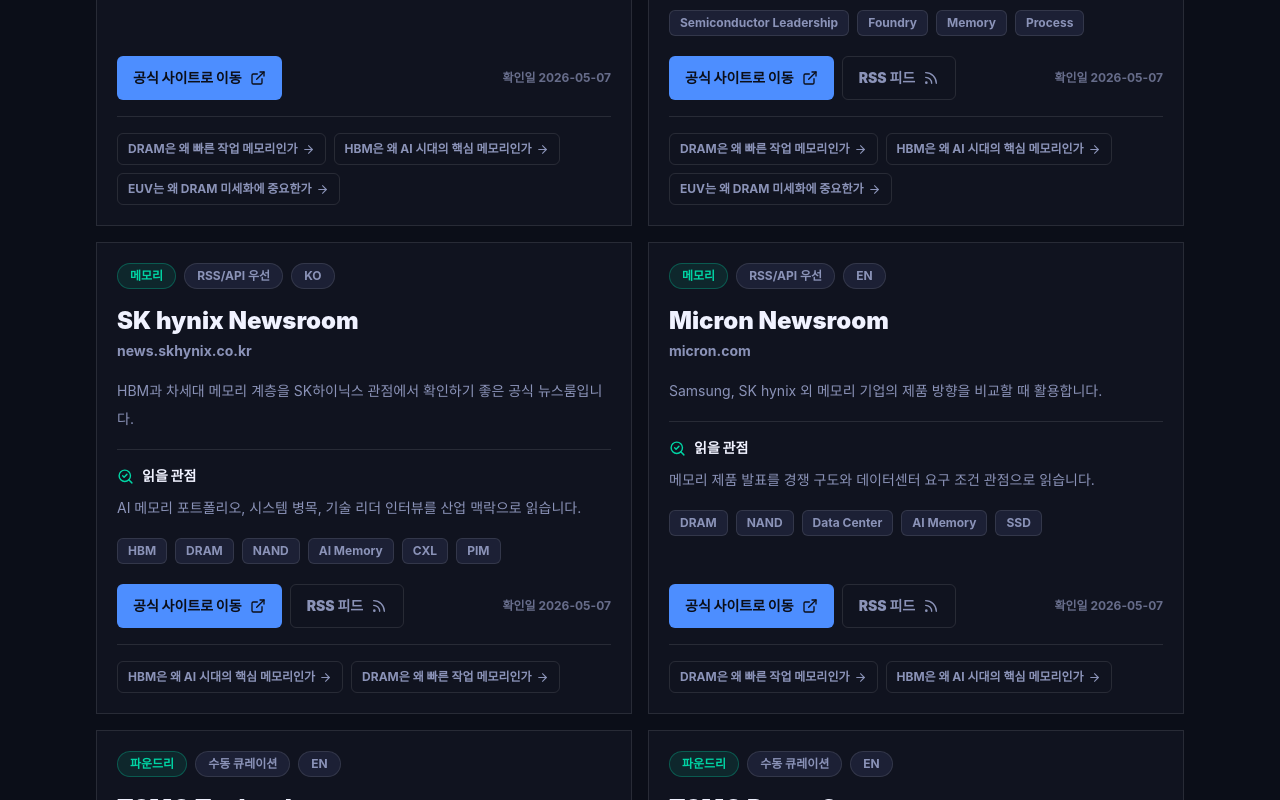
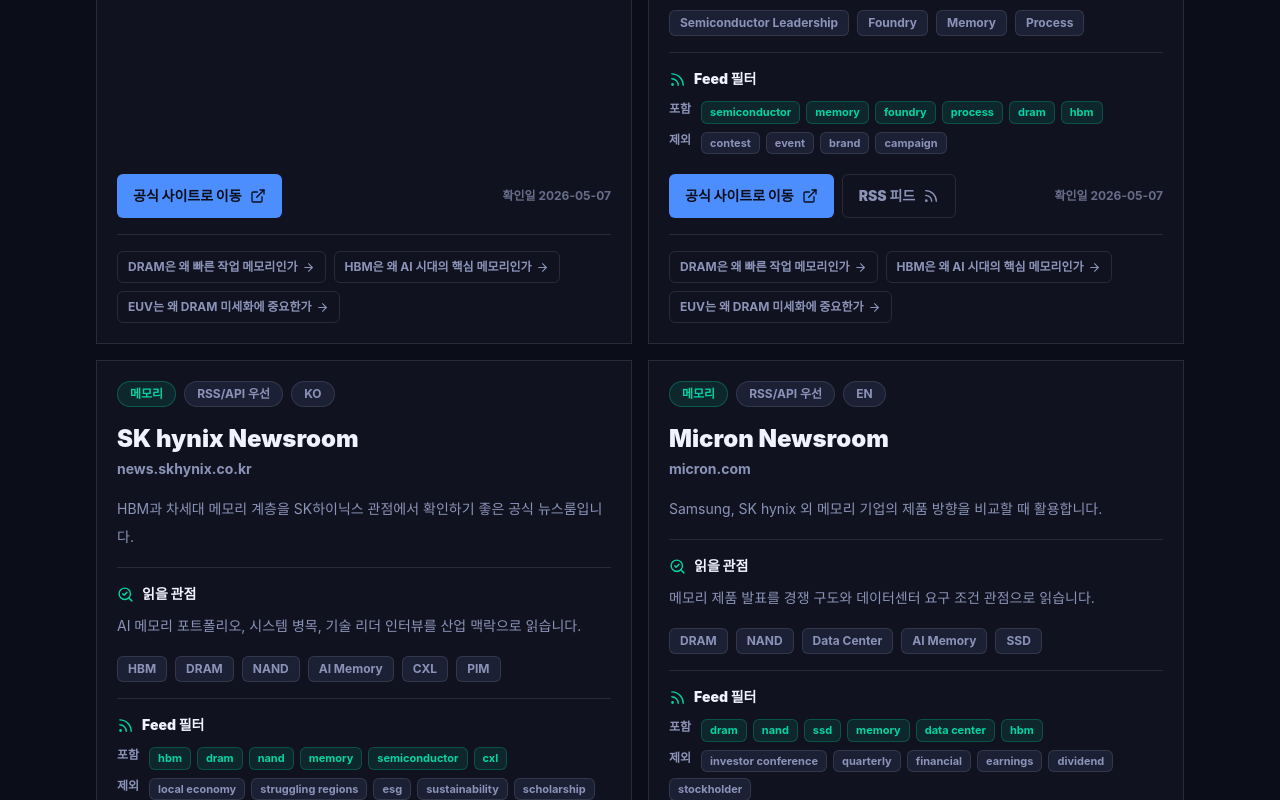
Before and after one commit to pigpgw/semiconductor-education, a Next.js app: page /sources in a window 1280 px wide. Shown: the part 1280-2080 px from the top of the page. Built offline with nearby package versions, Linux system fonts and the light colour scheme.

Commit message:
feat(sources): filter official feed candidates

```diff
--- a/app/sources/page.tsx
+++ b/app/sources/page.tsx
@@ -222,6 +222,44 @@
                     </Link>
                   ))}
                 </div>
+                {source.feedUrl ? (
+                  <div className="mt-4 border-t border-line pt-4">
+                    <h3 className="flex items-center gap-2 text-sm font-black">
+                      <Rss className="text-teal" size={17} aria-hidden />
+                      Feed 필터
+                    </h3>
+                    <div className="mt-3 space-y-2">
+                      <div className="flex flex-wrap gap-1.5">
+                        <span className="mr-1 text-xs font-black text-muted">
+                          포함
+                        </span>
+                        {source.feedIncludeKeywords?.slice(0, 6).map((keyword) => (
+                          <span
+                            key={keyword}
+                            className="rounded-md border border-teal/25 bg-teal/10 px-2 py-0.5 text-[11px] font-bold text-teal"
+                          >
+                            {keyword}
+                          </span>
+                        ))}
+                      </div>
+                      <div className="flex flex-wrap gap-1.5">
+                        <span className="mr-1 text-xs font-black text-muted">
+                          제외
+                        </span>
+                        {source.feedExcludeKeywords
+                          ?.slice(0, 6)
+                          .map((keyword) => (
+                            <span
+                              key={keyword}
+                              className="rounded-md border border-line bg-bg3 px-2 py-0.5 text-[11px] font-bold text-muted"
+                            >
+                              {keyword}
+                            </span>
+                          ))}
+                      </div>
+                    </div>
+                  </div>
+                ) : null}
                 <div className="mt-auto flex flex-col gap-3 pt-5 sm:flex-row sm:items-center sm:justify-between">
                   <div className="flex flex-wrap gap-2">
                     <a
--- a/lib/sources.ts
+++ b/lib/sources.ts
@@ -13,6 +13,8 @@
   companyType: SourceCompanyType;
   url: string;
   feedUrl?: string;
+  feedIncludeKeywords?: string[];
+  feedExcludeKeywords?: string[];
   language: "ko" | "en" | "multi";
   crawlPolicy: CrawlPolicy;
   topics: string[];
@@ -58,6 +60,8 @@
     companyType: "memory",
     url: "https://news.samsung.com/global/semiconductors-leadership",
     feedUrl: "https://news.samsung.com/global/semiconductors-leadership/feed",
+    feedIncludeKeywords: ["semiconductor", "memory", "foundry", "process", "dram", "hbm", "euv", "chip", "ai"],
+    feedExcludeKeywords: ["contest", "event", "brand", "campaign"],
     language: "en",
     crawlPolicy: "rss",
     topics: ["Semiconductor Leadership", "Foundry", "Memory", "Process"],
@@ -74,6 +78,8 @@
     companyType: "memory",
     url: "https://news.skhynix.co.kr/",
     feedUrl: "https://news.skhynix.com/feed/",
+    feedIncludeKeywords: ["hbm", "dram", "nand", "memory", "semiconductor", "cxl", "pim", "ai computing", "gpu", "data center"],
+    feedExcludeKeywords: ["local economy", "struggling regions", "esg", "sustainability", "scholarship", "donation", "culture", "recruit", "investor", "conference call"],
     language: "ko",
     crawlPolicy: "rss",
     topics: ["HBM", "DRAM", "NAND", "AI Memory", "CXL", "PIM"],
@@ -90,6 +96,8 @@
     companyType: "memory",
     url: "https://www.micron.com/about/press/news",
     feedUrl: "https://investors.micron.com/rss/news-releases.xml",
+    feedIncludeKeywords: ["dram", "nand", "ssd", "memory", "data center", "hbm", "ai", "qlc", "ddr", "lpddr"],
+    feedExcludeKeywords: ["investor conference", "quarterly", "financial", "earnings", "dividend", "stockholder", "shareholder"],
     language: "en",
     crawlPolicy: "rss",
     topics: ["DRAM", "NAND", "Data Center", "AI Memory", "SSD"],
@@ -136,6 +144,8 @@
     companyType: "foundry",
     url: "https://newsroom.intel.com/",
     feedUrl: "https://newsroom.intel.com/feed",
+    feedIncludeKeywords: ["foundry", "process", "packaging", "semiconductor", "ai", "chip", "wafer", "technology", "computing", "data center"],
+    feedExcludeKeywords: ["investor conference", "fireside chat", "corporate", "earnings", "financial"],
     language: "en",
     crawlPolicy: "rss",
     topics: ["Intel Foundry", "Process Roadmap", "Packaging", "AI PC"],
@@ -167,6 +177,8 @@
     companyType: "equipment",
     url: "https://www.lamresearch.com/newsroom/",
     feedUrl: "https://newsroom.lamresearch.com/press-releases?pagetemplate=rss",
+    feedIncludeKeywords: ["etch", "deposition", "wafer", "fabrication", "semiconductor", "process", "3d", "ai", "plasma"],
+    feedExcludeKeywords: ["financial results", "conference call", "investor", "quarter", "dividend", "earnings"],
     language: "en",
     crawlPolicy: "rss",
     topics: ["Etch", "Deposition", "Wafer Fabrication", "AI-era Process"],
@@ -183,6 +195,8 @@
     companyType: "equipment",
     url: "https://www.appliedmaterials.com/us/en/newsroom.html",
     feedUrl: "https://ir.appliedmaterials.com/rss/news-releases.xml",
+    feedIncludeKeywords: ["packaging", "semiconductor", "materials", "wiring", "dram", "patterning", "deposition", "etch", "ai", "advanced"],
+    feedExcludeKeywords: ["investor conference", "fireside chat", "financial", "earnings", "dividend"],
     language: "en",
     crawlPolicy: "rss",
     topics: ["Materials Engineering", "Wiring", "DRAM Scaling", "Patterning"],
```
Also changed, not shown: scripts/check-sources.mjs (+25 -3 lines), scripts/collect-source-feeds.mjs (+65 -3 lines).
